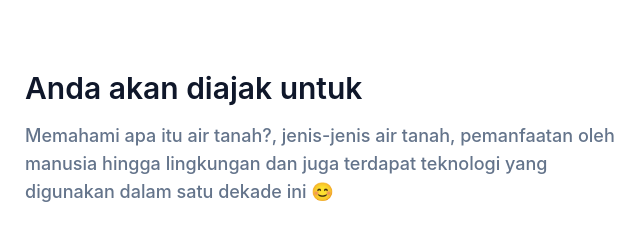
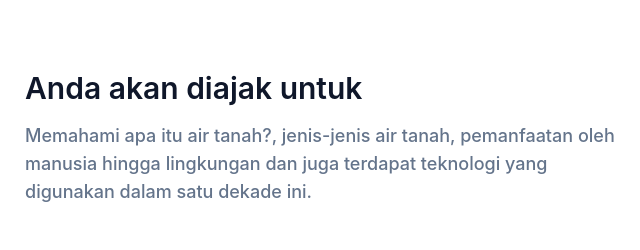
Before and after one commit to fnf-1/water-ground.github.io, a website: page index.html in a window 1280 px wide. Shown: the part 860-1110 px from the top of the page, 631-1271 px from the left. Drawn offline with Linux system fonts and the light colour scheme.

Commit message:
update content

```diff
--- a/index.html
+++ b/index.html
@@ -116,7 +116,7 @@
           </div>
           <div class="w-full px-4 lg:w-1/2">
             <h3 class="font-semibold text-dark text-2xl mb-4 dark:text-white lg:pt-12 lg:text-3xl">Anda akan diajak untuk</h3>
-            <p class="font-medium text-base text-secondary mb-6 lg:text-lg"> Memahami apa itu air tanah?, jenis-jenis air tanah, pemanfaatan oleh manusia hingga lingkungan dan juga terdapat teknologi yang digunakan dalam satu dekade ini 😊  </p>
+            <p class="font-medium text-base text-secondary mb-6 lg:text-lg"> Memahami apa itu air tanah?, jenis-jenis air tanah, pemanfaatan oleh manusia hingga lingkungan dan juga terdapat teknologi yang digunakan dalam satu dekade ini.</p>
           </div>
         </div>
       </div>
```
